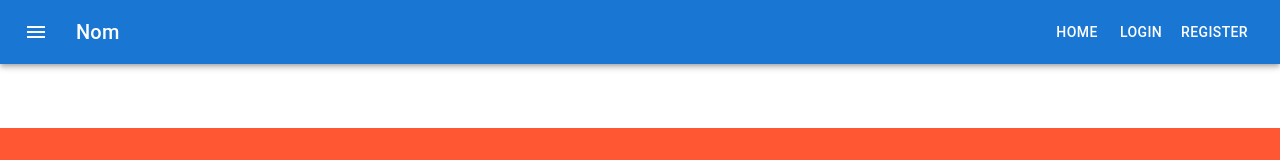
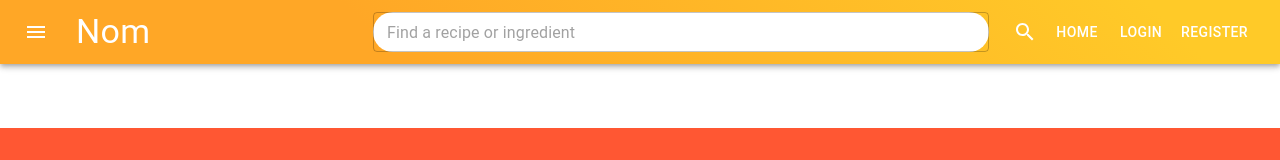
Before and after one commit to clare-oparo/phase-4-project, a React (Create React App) app in the folder nom/: page / in a window 1280 px wide. Shown: the top 160 px of the page. Built offline with nearby package versions, Linux system fonts and the light colour scheme.

Commit message:
added search bar to navbar

```diff
--- a/nom/src/components/Navbar.js
+++ b/nom/src/components/Navbar.js
@@ -1,10 +1,13 @@
 import React, { useState } from 'react';
-import { AppBar, Toolbar, Typography, Button, IconButton, Menu, MenuItem } from '@mui/material';
+import { AppBar, Toolbar, Typography, Button, IconButton, Menu, MenuItem, TextField } from '@mui/material';
 import MenuIcon from '@mui/icons-material/Menu';
-import { Link as RouterLink } from 'react-router-dom';
+import SearchIcon from '@mui/icons-material/Search';
+import { Link as RouterLink, useNavigate } from 'react-router-dom';
 
 const Navbar = () => {
     const [anchorEl, setAnchorEl] = useState(null);
+    const [search, setSearch] = useState('');
+    const navigate = useNavigate();
     const open = Boolean(anchorEl);
 
     const handleMenu = (event) => {
@@ -15,8 +18,17 @@ const Navbar = () => {
         setAnchorEl(null);
     };
 
+    const handleSearchChange = (event) => {
+        setSearch(event.target.value);
+    };
+
+    const handleSearch = () => {
+        navigate(`/search?query=${search}`);
+        setSearch('');  // Clear search input
+    };
+
     return (
-        <AppBar position="static">
+        <AppBar position="static" sx={{ background: 'linear-gradient(45deg, #FFA726 30%, #FFCA28 90%)' }}>
             <Toolbar>
                 <IconButton
                     size="large"
@@ -47,12 +59,25 @@ const Navbar = () => {
                     <MenuItem onClick={handleClose} component={RouterLink} to="/login">Login</MenuItem>
                     <MenuItem onClick={handleClose} component={RouterLink} to="/register">Register</MenuItem>
                 </Menu>
-                <Typography variant="h6" component="div" sx={{ flexGrow: 1 }}>
+                <Typography variant="h4" component="div" sx={{ flexGrow: 1, color: 'white' }}>
                     Nom
                 </Typography>
-                <Button color="inherit" component={RouterLink} to="/">Home</Button>
-                <Button color="inherit" component={RouterLink} to="/login">Login</Button>
-                <Button color="inherit" component={RouterLink} to="/register">Register</Button>
+                <TextField
+                    variant="outlined"
+                    size="small"
+                    value={search}
+                    onChange={handleSearchChange}
+                    placeholder="Find a recipe or ingredient"
+                    sx={{ mr: 2, width: '50%', bgcolor: 'white', borderRadius: '20px' }}
+
+                />
+                <IconButton onClick={handleSearch} sx={{ color: 'white' }}>
+                    <SearchIcon /> {/* SearchIcon is here */}
+                </IconButton>
+
+                <Button color="inherit" component={RouterLink} to="/" sx={{ color: 'white' }}>Home</Button>
+                <Button color="inherit" component={RouterLink} to="/login" sx={{ color: 'white' }}>Login</Button>
+                <Button color="inherit" component={RouterLink} to="/register" sx={{ color: 'white' }}>Register</Button>
             </Toolbar>
         </AppBar>
     );
```
